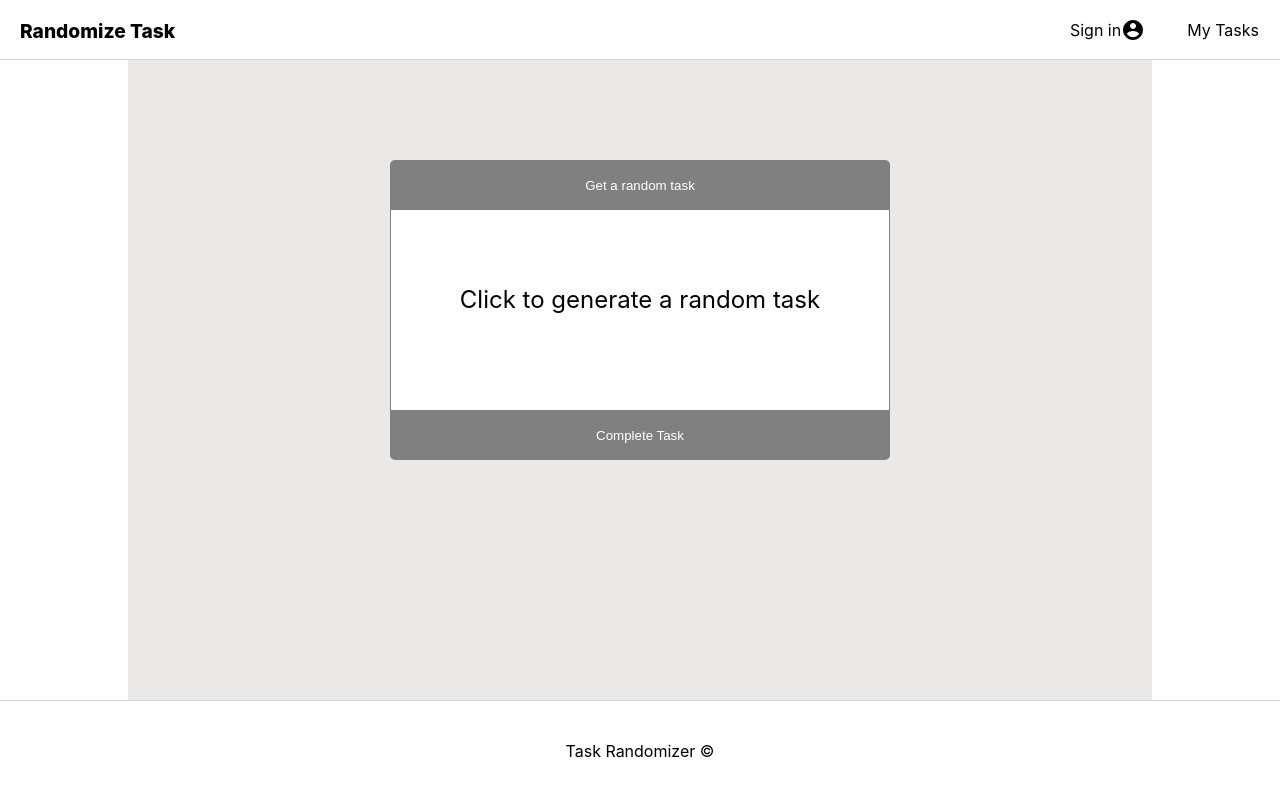
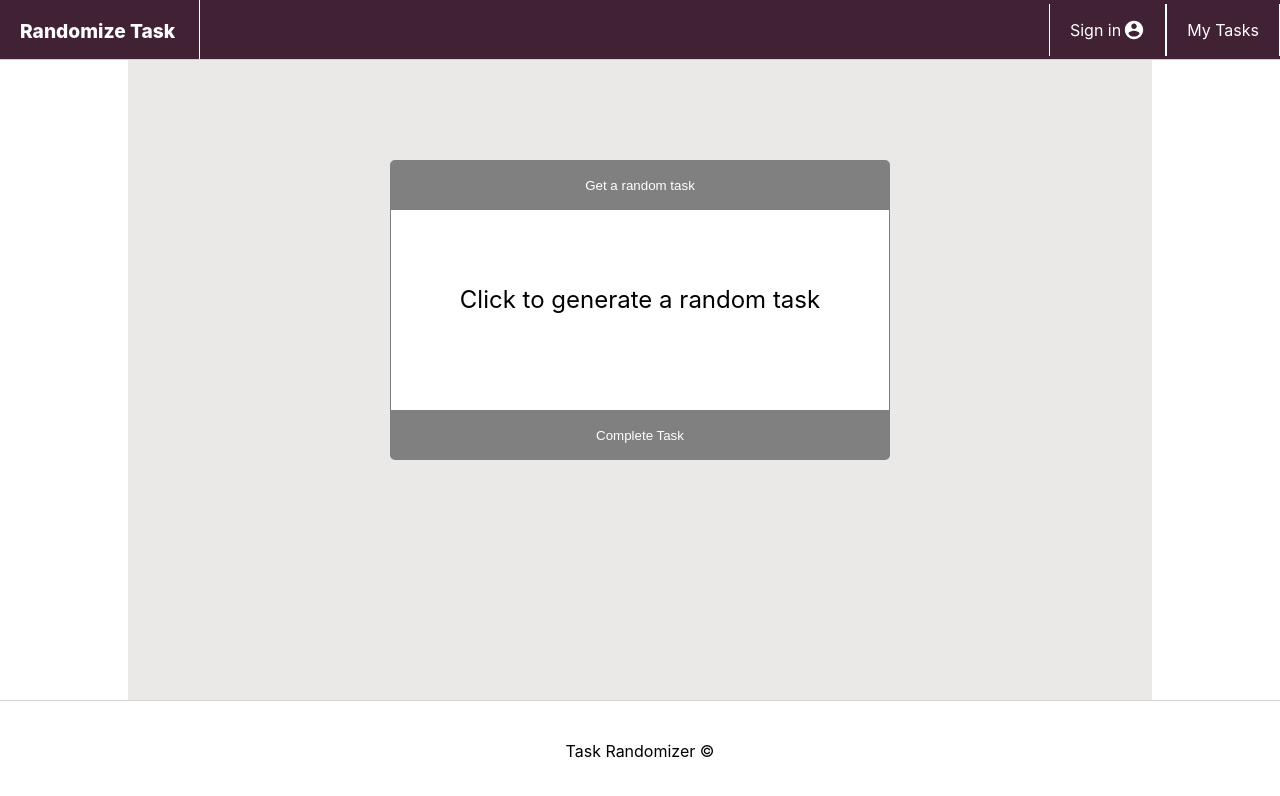
Before and after one commit to seangrant118/task-randomizer, a React (Create React App) app: page / in a window 1280 px wide. Shown: the top 796 px of the page. Built offline with nearby package versions, Linux system fonts and the light colour scheme; no server answers; the database is empty.

Commit message:
header color

```diff
--- a/src/components/Header/Header.css
+++ b/src/components/Header/Header.css
@@ -8,7 +8,8 @@
   z-index: 100;
   border-bottom: 1px solid lightgray;
   justify-content: space-between;
-  background-color: white;
+  background-color: #412234;
+  box-sizing: border-box;
 }
 
 .header__home {
@@ -17,16 +18,21 @@
   font-size: larger;
   justify-content: center;
   font-weight: 800;
-  margin: 0 20px;
+  padding: 0 20px;
   border-right: 1px solid white;
 }
 
+.header__text {
+  color: white;
+}
+
 .header__home:hover {
-  border-color: lightgray;
-  transition: border-right 0.5s ease;
+  background-color: #6d466b;
+  transition: all 0.5s ease;
 }
 
 .header__right {
+  box-sizing: border-box;
   display: flex;
   justify-content: right;
   justify-content: space-between;
@@ -40,10 +46,18 @@
   border-left: 1px solid white;
 }
 
+.header__option p {
+  color: white;
+}
+
+.MuiSvgIcon-root {
+  padding-left: 2px;
+  color: white;
+}
+
 .header__option:hover {
-  border-color: lightgray;
-  transition: border-right 0.5s ease;
-  transition: border-left 0.5s ease;
+  background-color: #6d466b;
+  transition: all 0.5s ease;
 }
 
 a {
--- a/src/components/Header/Header.js
+++ b/src/components/Header/Header.js
@@ -18,19 +18,19 @@ function Header() {
     <div className="header">
       <div className="header__home">
         <Link to="/">
-          <p>Randomize Task</p>
+          <p className="header__text">Randomize Task</p>
         </Link>
       </div>
       <div className="header__right">
         <Link to="/signin">
           {user ? (
             <div onClick={signOut} className="header__option">
-              <p className="header__signin">Sign out</p>
+              <p className="header__signin header__text">Sign out</p>
               <AccountCircleIcon />
             </div>
           ) : (
             <div className="header__option">
-              <p className="header__signin">Sign in</p>
+              <p className="header__signin header__text">Sign in</p>
               <AccountCircleIcon />
             </div>
           )}
```
Also changed, not shown: 1 other file (tests, documents, lock files or other folders).
